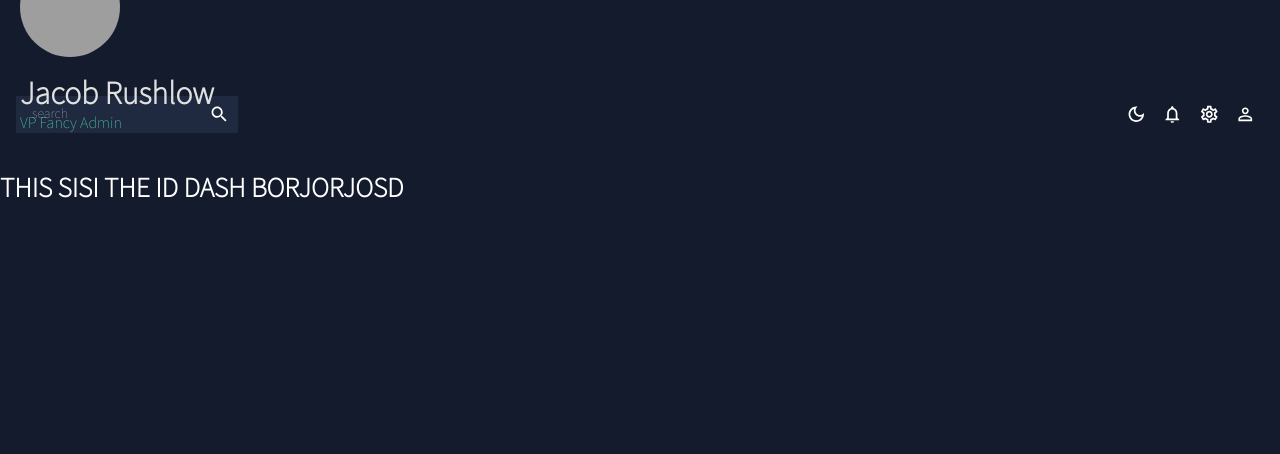
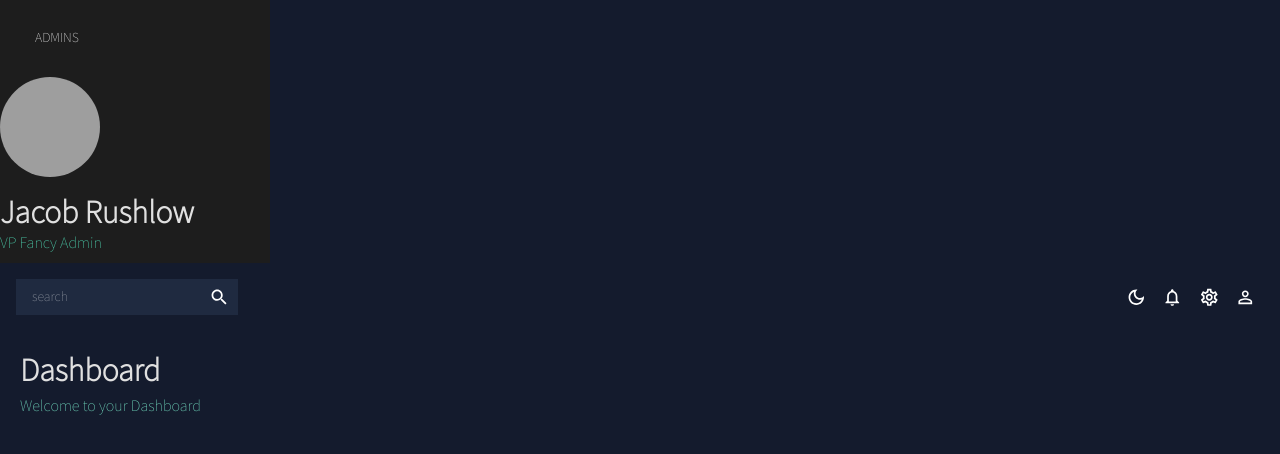
Before and after one commit to gheezl/MUI-practice, a React (Create React App) app: page / in a window 1280 px wide. Shown: the top 454 px of the page. Built offline with nearby package versions, Linux system fonts and the light colour scheme; grey boxes are pictures that could not be loaded.

Commit message:
Continued filling out the pro sidebar

```diff
--- a/package.json
+++ b/package.json
@@ -23,7 +23,7 @@
     "formik": "^2.2.9",
     "react": "^18.2.0",
     "react-dom": "^18.2.0",
-    "react-pro-sidebar": "^1.0.0",
+    "react-pro-sidebar": "^0.7.1",
     "react-router-dom": "^6.11.1",
     "react-scripts": "5.0.1",
     "web-vitals": "^2.1.4",
--- /dev/null
+++ b/src/components/Header.jsx
@@ -0,0 +1,16 @@
+import { Typography, Box, useTheme } from "@mui/material";
+import { tokens } from "../theme";
+
+const Header = ({title, subtitle}) => {
+    const theme = useTheme();
+    const colors = tokens(theme.palette.mode);
+
+    return (
+            <Box marginBottom="30px">
+                <Typography variant="h2" color={colors.grey[100]} fontWeight="bold" marginBottom="5px" >{title}</Typography>
+                <Typography variant="h5" color={colors.greenAccent[400]} >{subtitle}</Typography>
+            </Box>
+        )
+}
+
+export default Header;
--- a/src/features/dashboard/index.jsx
+++ b/src/features/dashboard/index.jsx
@@ -1,8 +1,13 @@
+import { Box } from "@mui/material";
+import Header from "../../components/Header";
+
 const DashBoard = () => {
     return(
-        <div>
-            <h1>THIS SISI THE ID DASH BORJORJOSD</h1>
-        </div>
+        <Box margin="20px">
+            <Box display="flex" justifyContent="space-between" alignItems="center" >
+                <Header title="Dashboard" subtitle="Welcome to your Dashboard" />
+            </Box>
+        </Box>
     )
 }
 
--- a/src/features/global/Sidebar.jsx
+++ b/src/features/global/Sidebar.jsx
@@ -1,6 +1,6 @@
 import { Box, Typography, useTheme } from '@mui/material';
-import { ProSidebarProvider, Menu, MenuItem } from "react-pro-sidebar";
-// import 'react-pro-sidebar/dist/css/styles.css'
+import { ProSidebar, Menu, MenuItem } from "react-pro-sidebar";
+import 'react-pro-sidebar/dist/css/styles.css'
 import { Link } from "react-router-dom";
 import { tokens } from "../../theme";
 import {
@@ -43,7 +43,7 @@ const Sidebar = () => {
                 color: "#6870fa !important",
             },
         }} >
-            <ProSidebarProvider collapsed={isCollapsed}>
+            <ProSidebar collapsed={isCollapsed}>
                 <Menu>
                     <MenuItem
                         onClick={() => setIsCollapsed(!isCollapsed)}
@@ -64,6 +64,13 @@ const Sidebar = () => {
                                     >
                                         <Typography>ADMINS</Typography>
                                     </Box>
+                                </Fragment>
+
+                            )
+                            : null
+                        }
+                    </MenuItem>
+
                     {/* user */}
                     <Box>
                         <img
@@ -78,14 +85,8 @@ const Sidebar = () => {
                         <Typography variant='h2' color={colors.grey[100]} fontWeight="bold" margin="10px 0 0 0">Jacob Rushlow</Typography>
                         <Typography variant='h5' color={colors.greenAccent[500]} >VP Fancy Admin</Typography>
                     </Box>
-                                </Fragment>
-
-                            )
-                            : null
-                        }
-                    </MenuItem>
                 </Menu>
-            </ProSidebarProvider>
+            </ProSidebar>
         </Box>
     )
 }
```
Also changed, not shown: 1 other file (tests, documents, lock files or other folders). Lines whose indentation alone changed are shown as unchanged.
